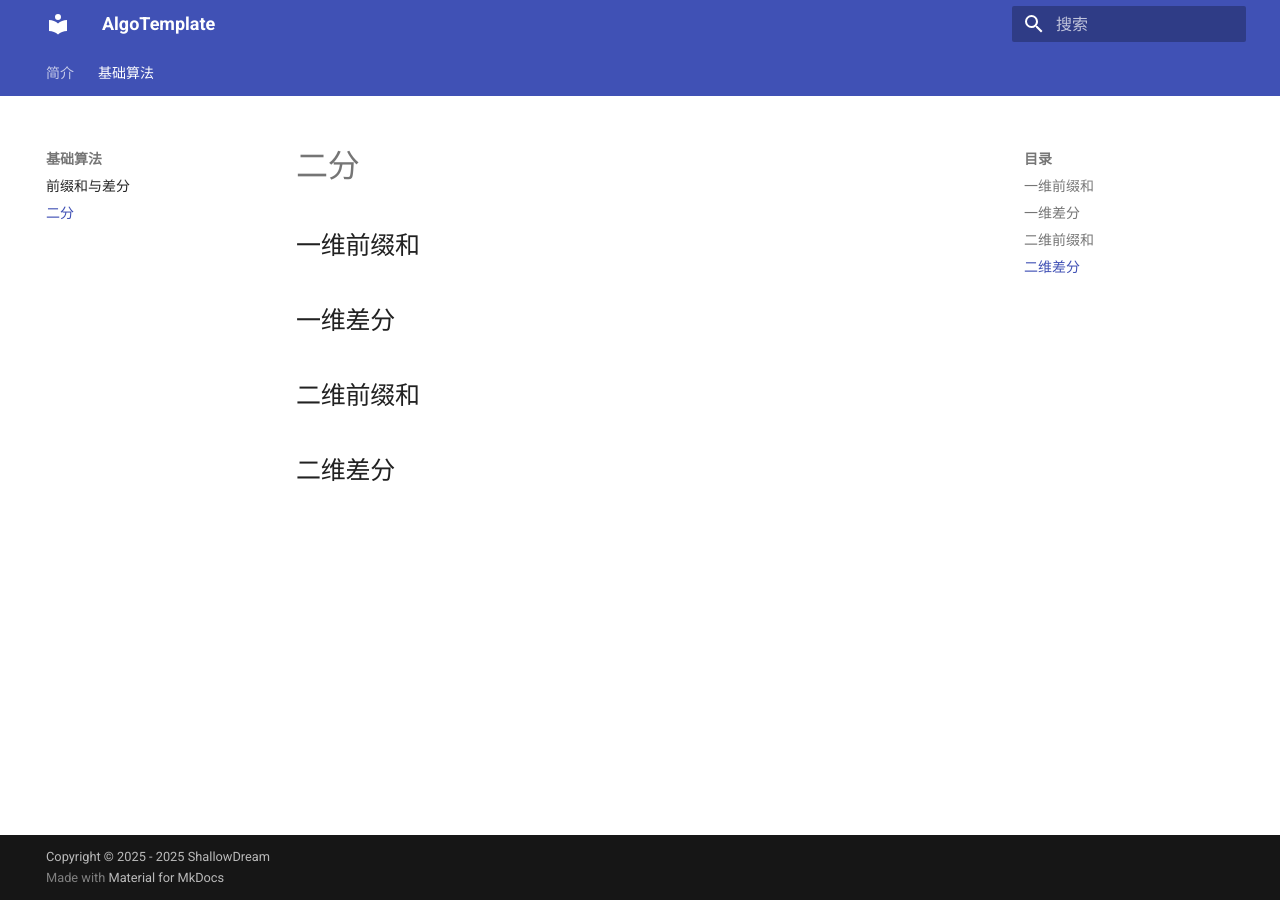
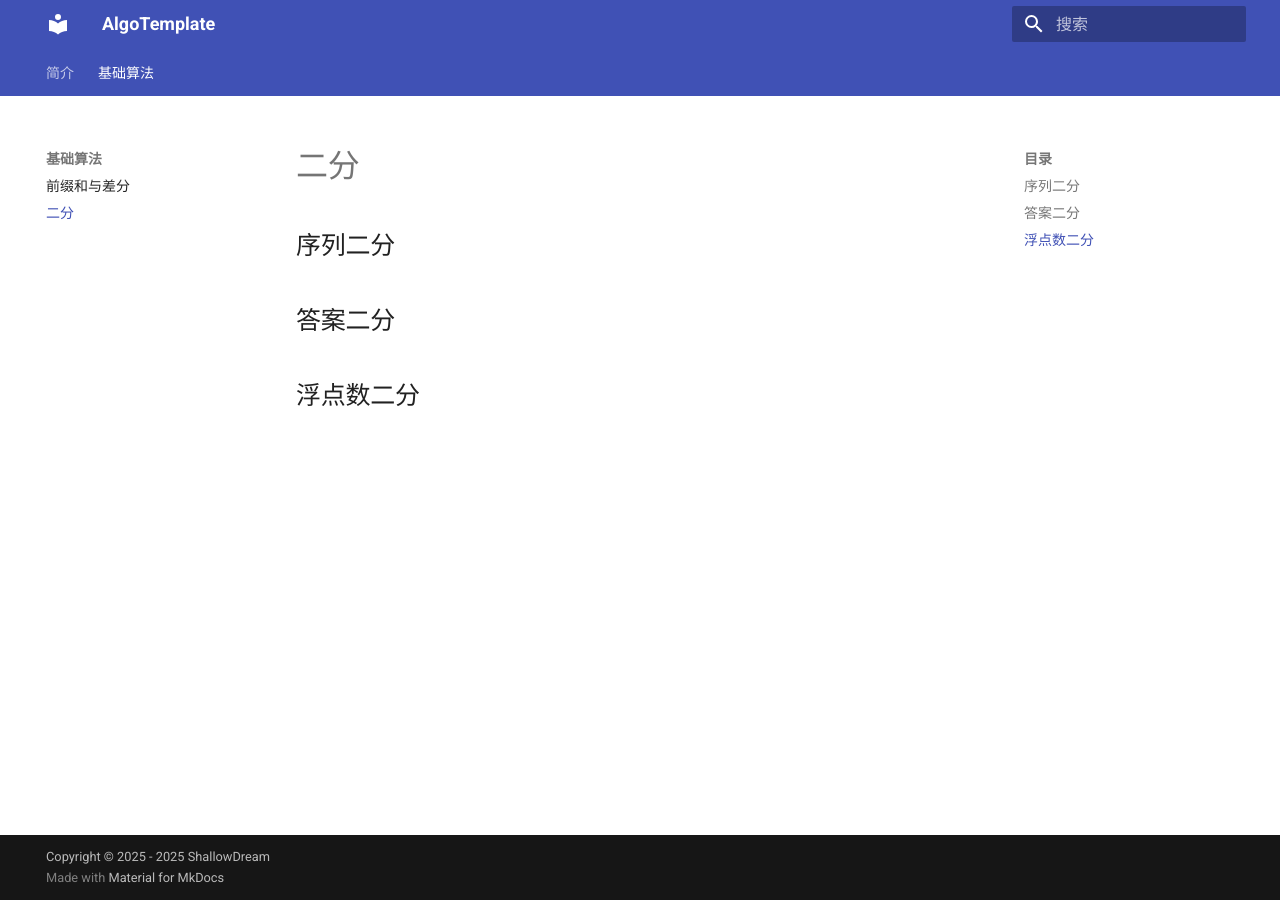
Before and after one commit to AlgorithmTemplate/AlgorithmTemplate.github.io, an MkDocs documentation site: the page built from docs/base/binary_search.md, in a window 1280 px wide. Built offline with MkDocs 1.6.1 and Material for MkDocs 9.7.7, drawn with Linux system fonts in a browser that asks for light colours.

Commit message:
update binary

```diff
--- a/docs/base/binary_search.md
+++ b/docs/base/binary_search.md
@@ -1,7 +1,5 @@
-## 一维前缀和
+## 序列二分
 
-## 一维差分
+## 答案二分
 
-## 二维前缀和
-
-## 二维差分
+## 浮点数二分
```
